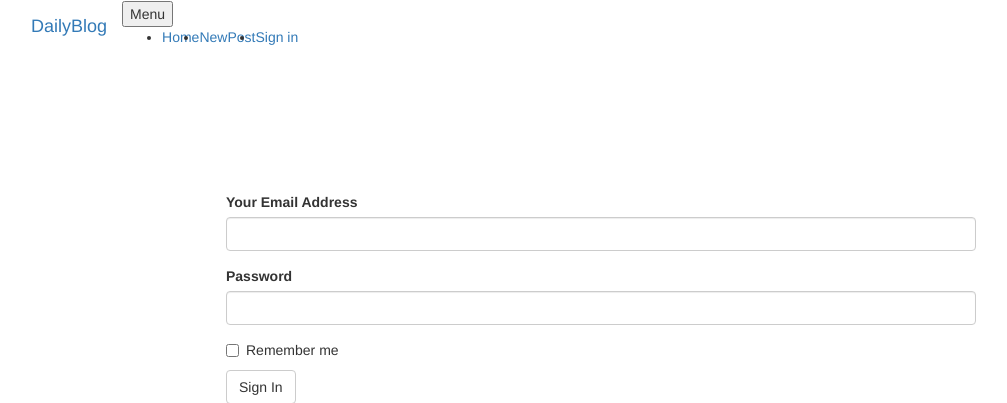
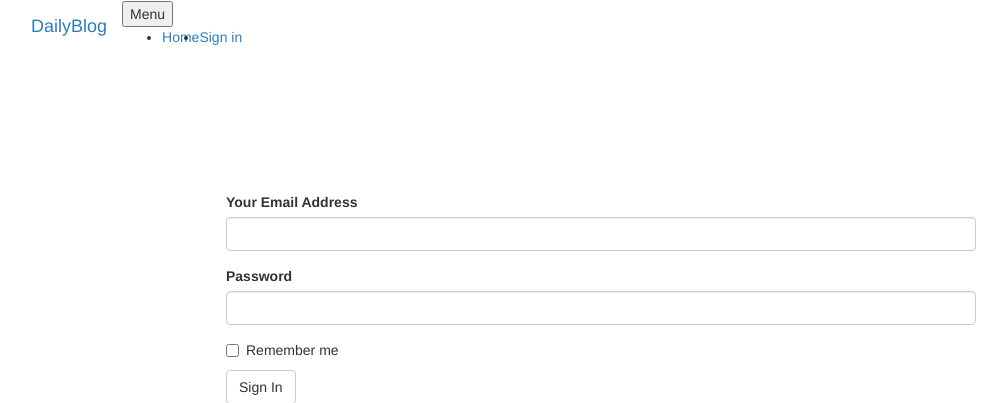
Before and after one commit to casio-ka/DailyBlog, a Flask app: a page that uses app/templates/navbar.html in a window 1280 px wide. Shown: the top 403 px of the page, without its empty margins (39-1046 px from the left). Run offline with Flask 2, Linux system fonts and the light colour scheme; parts of the project's set-up code (start-up, migrations or seed data) failed here and were passed over; some libraries are stand-ins or nearby versions.

Commit message:
Update navbar.html
removed newpost

```diff
--- a/app/templates/navbar.html
+++ b/app/templates/navbar.html
@@ -10,10 +10,9 @@
         <li class="nav-item">
           <a class="nav-link" href="{{url_for('main.index')}}">Home</a>
         </li>
-        <li class="nav-item">
-          <a class="nav-link" href="">NewPost</a>
-        </li>
+
         {% if current_user.is_authenticated %}
+        <li class="nav-item"><a class="nav-link" href="{{url_for('main.get_blogposts')}}">Blog Posts</a></li>
         <li class="nav-item" ><a class="nav-link" href="{{url_for('main.profile',uname=current_user.username)}}">Profile</a></li>
         <li class="nav-item"><a class="nav-link" href="{{url_for('auth.logout')}}">Sign out</a></li>
         {% else %}
```
